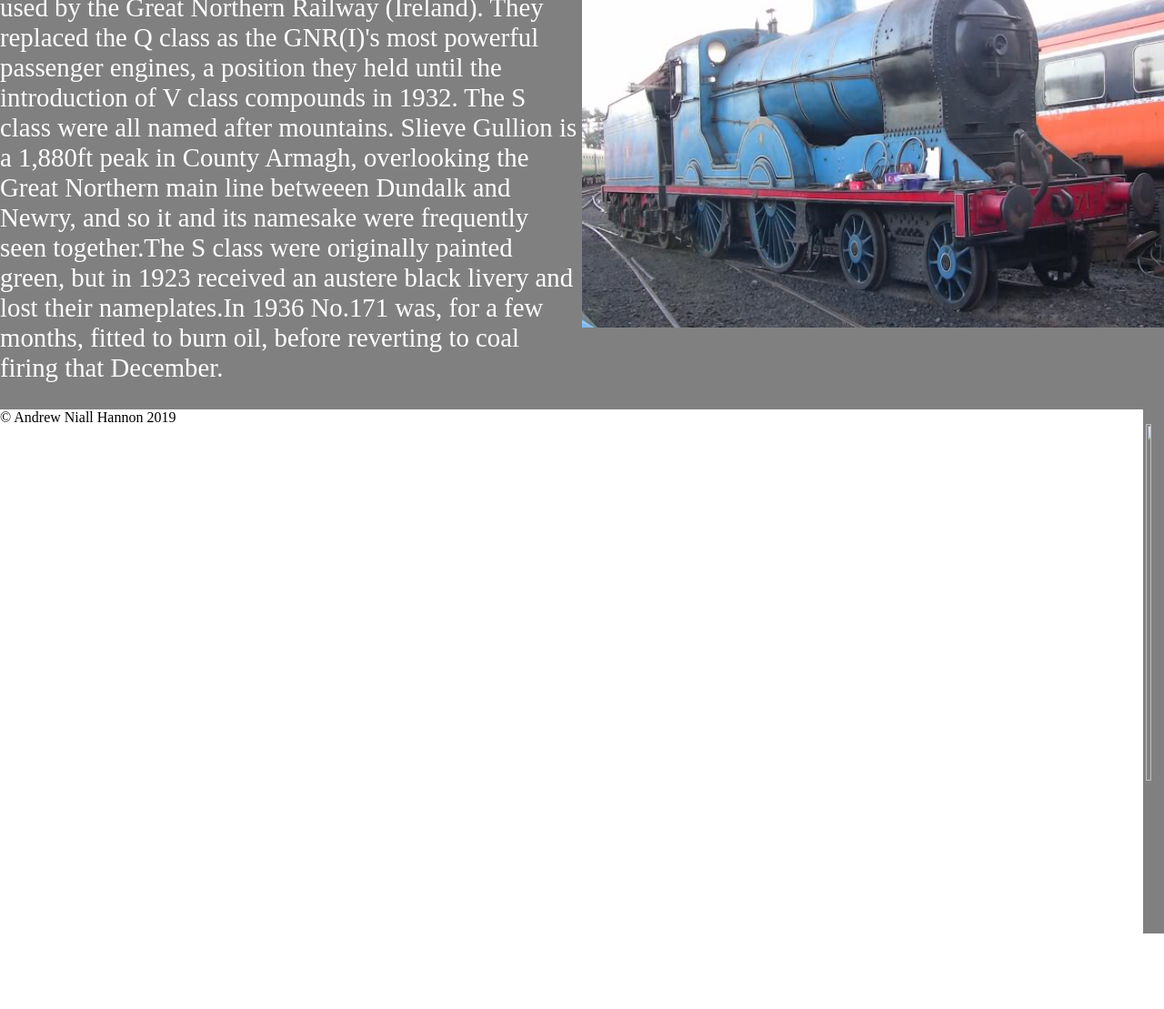
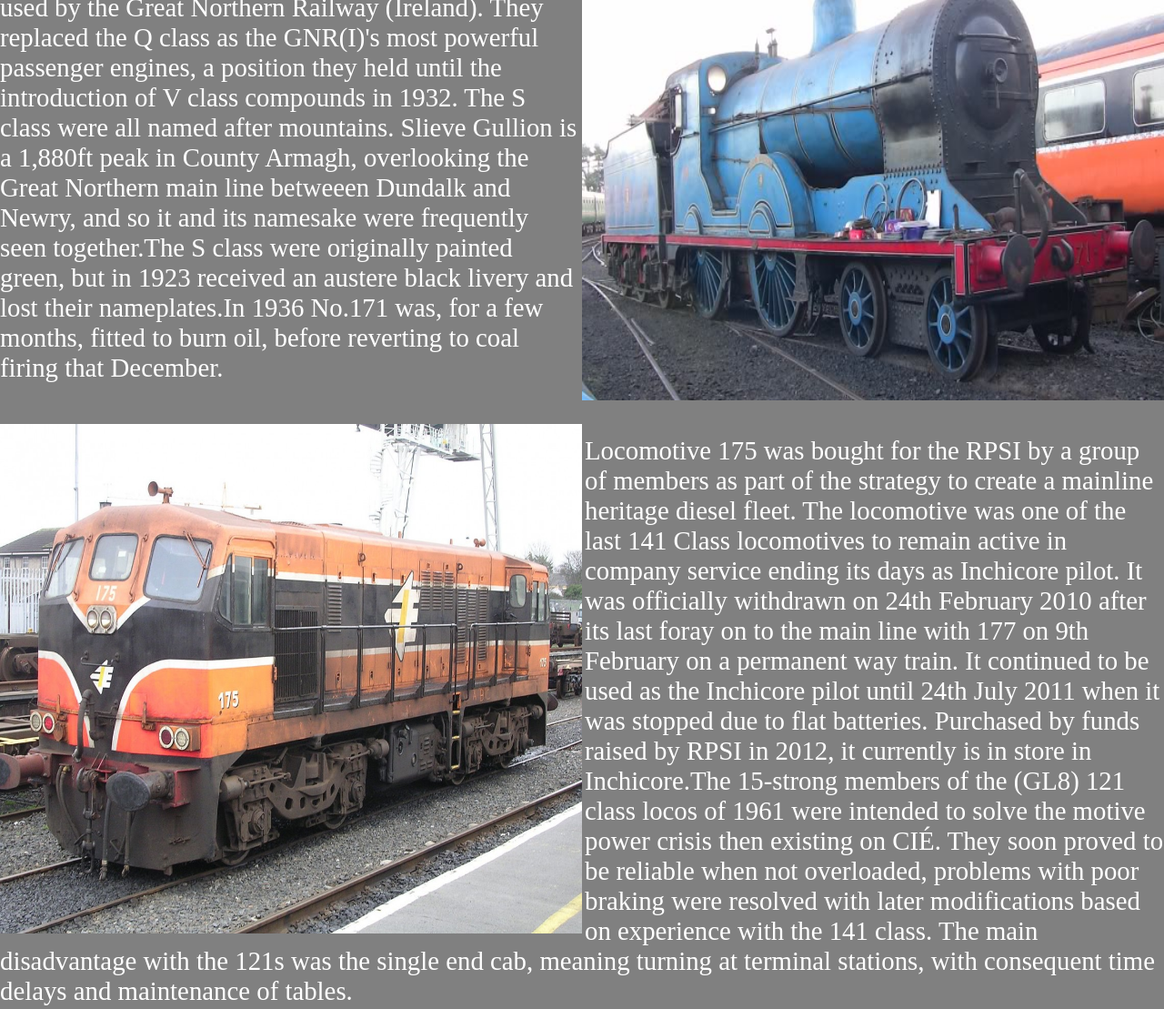
Before and after one commit to gizzy07/gizzy07.github.io, a plain HTML site: page rpsi.html in a window 1280 px wide. Shown: the part 3075-4184 px from the top of the page at 91% size. Before the commit the page ends 4101 px from the top, so only its background shows below. Drawn offline with Linux system fonts and the light colour scheme.

Commit message:
Update rpsi.html

```diff
--- a/rpsi.html
+++ b/rpsi.html
@@ -77,15 +77,22 @@ No.186 and sister locomotive No.184 are examples of what was by far the most num
 
 <div width="100%" style="float:right;background-color:grey;" height="50%" color="grey">
 
-<p align="middle"><img src="no171.jpg" style="width:50%;height:60%;" align="right"><p style="font-size:180%;color:white">
+<p align="middle"><img src="no171.jpg" style="width:50%;height:70%;" align="right"><p style="font-size:180%;color:white">
 No.171 "Slieve Gullion" was built by Beyer Peacock in Manchester as one of five class S express passenger locomotives - one of a long series of 4-4-0 designs used by the Great Northern Railway (Ireland). They replaced the Q class as the GNR(I)'s most powerful passenger engines, a position they held until the introduction of V class compounds in 1932.
 The S class were all named after mountains. Slieve Gullion is a 1,880ft peak in County Armagh, overlooking the Great Northern main line betweeen Dundalk and Newry, and so it and its namesake were frequently seen together.The S class were originally painted green, but in 1923 received an austere black livery and lost their nameplates.In 1936 No.171 was, for a few months, fitted to burn oil, before reverting to coal firing that December.</p>
 </div>
 
 <div width="100%" style="float:right;background-color:grey;" height="50%" color="grey">
 
-<p align="middle"><img src=".jpg" style="width:50%;height:70%;" align="left"><p style="font-size:180%;color:white">
+<p align="middle"><img src="b175.jpg" style="width:50%;height:70%;" align="left"><p style="font-size:180%;color:white">
+Locomotive 175 was bought for the RPSI by a group of members as part of the strategy to create a mainline heritage diesel fleet. The locomotive was one of the last 141 Class locomotives to remain active in company service ending its days as Inchicore pilot. It was officially withdrawn on 24th February 2010 after its last foray on to the main line with 177 on 9th February on a permanent way train. It continued to be used as the Inchicore pilot until 24th July 2011 when it was stopped due to flat batteries. Purchased by funds raised by RPSI in 2012, it currently is in store in Inchicore.The 15-strong members of the (GL8) 121 class locos of 1961 were intended to solve the motive power crisis then existing on CIÉ. They soon proved to be reliable when not overloaded, problems with poor braking were resolved with later modifications based on experience with the 141 class. The main disadvantage with the 121s was the single end cab, meaning turning at terminal stations, with consequent time delays and maintenance of tables.
 </p>
+</div>
+
+<div width="100%" style="float:right;background-color:grey;" height="50%" color="grey">
+
+<p align="middle"><img src="142.jpg" style="width:50%;height:70%;" align="right"><p style="font-size:180%;color:white">
+Locomotive B141 is the first of the double-ended locomotives produced by the Electro Motive Division of General Motors in 1962 and is of national and international importance. The locomotive was taken out of regular service in 2010, and ran its first preservation trip, to Longford, working in multiple with sister B142 in February 2010.The 15-strong members of the (GL8) 121 class locos of 1961 were intended to solve the motive power crisis then existing on CIÉ. They soon proved to be reliable when not overloaded, problems with poor braking were resolved with later modifications based on experience with the 141 class. The main disadvantage with the 121s was the single end cab, meaning turning at terminal stations, with consequent time and maintenance of tables. The issue of not being fitted with multiple working was resolved with the introduction of the 141s, the 121 locos were so fitted later in Inchicore.</p>
 </div>
 
 <footer>
```
